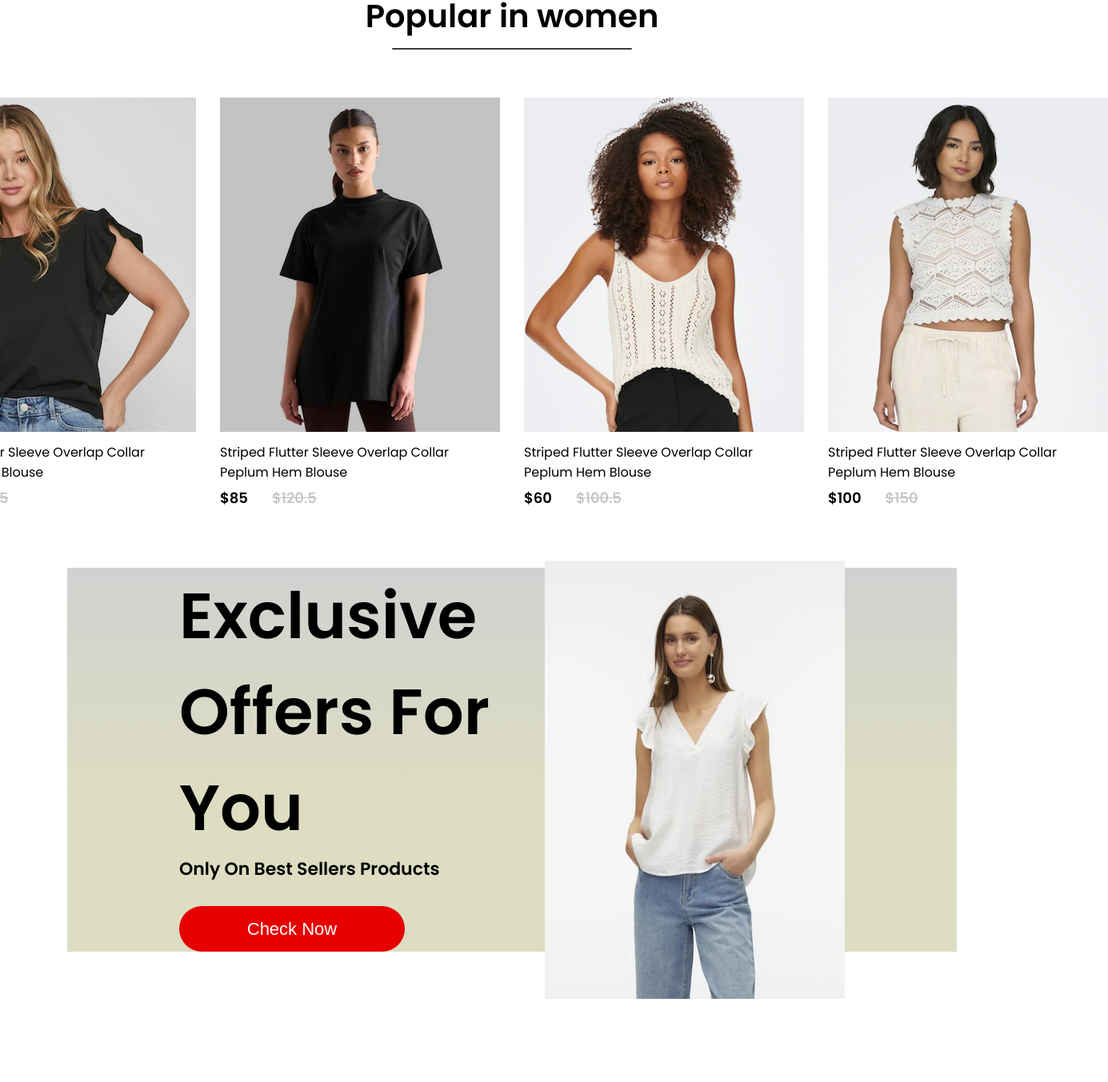
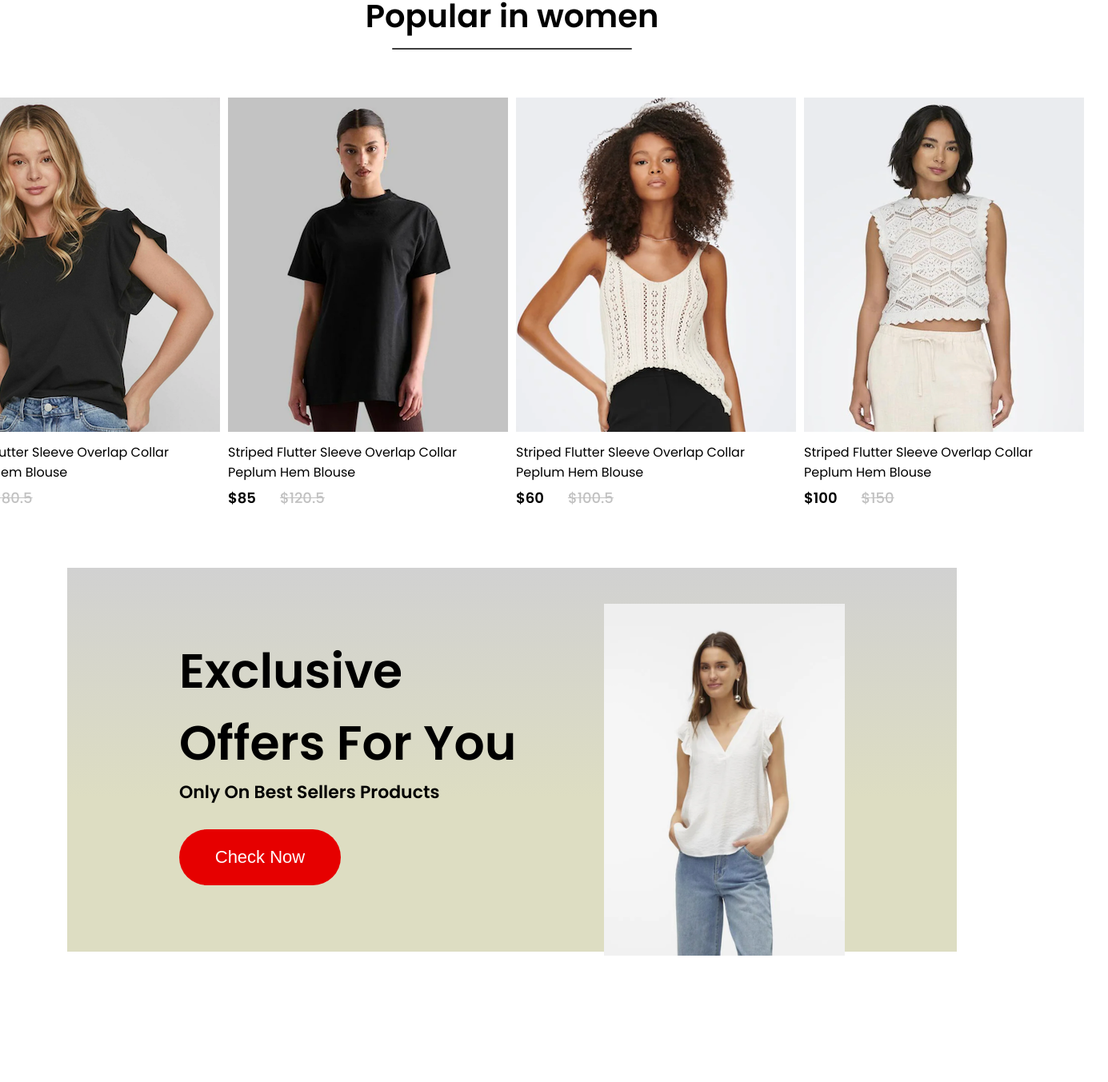
Before and after one commit to Amir-ofclAcnt/SHOPPER, a React (Create React App) app: page / in a window 1280 px wide. Shown: the part 900-2253 px from the top of the page at 80% size, 1385 px wide, since content can reach past the window. Built offline with nearby package versions, Linux system fonts and the light colour scheme.

Commit message:
styled nav and buttons etc

```diff
--- a/src/Components/Hero/Hero.css
+++ b/src/Components/Hero/Hero.css
@@ -49,7 +49,7 @@
   font-weight: 500;
   cursor: pointer;
 }
-.hero-latest-btn button:hover{
+.hero-latest-btn button:hover {
   background-color: rgb(250, 0, 0);
 }
 .hero-right {
--- a/src/Components/Hero/Hero.jsx
+++ b/src/Components/Hero/Hero.jsx
@@ -8,7 +8,7 @@ const Hero = () => {
   return (
     <div className="hero">
       <div className="hero-left">
-        <h2>New Arrivals Only</h2>
+        <h2>Summer Season</h2>
         <div>
           <div className="hero-hand-icon">
             <p>new</p>
--- a/src/Components/Navbar/Navbar.css
+++ b/src/Components/Navbar/Navbar.css
@@ -13,6 +13,7 @@
 .nav-f-logo{
   width: 200px;
   height: 50px;
+  cursor: pointer;
 }
 .nav-logo p {
   color: rgb(61, 61, 61);
@@ -37,6 +38,9 @@
   cursor: pointer;
 }
 .nav-menu li a:visited {
+  color: black;
+}
+.nav-menu li a:active {
   color: black;
 }
 
@@ -79,4 +83,6 @@
   font-size: 14px;
   background-color: red;
   color: white;
+  cursor: pointer;
+
 }
--- a/src/Components/NewCollections/NewCollections.css
+++ b/src/Components/NewCollections/NewCollections.css
@@ -3,7 +3,7 @@
   flex-direction: column;
   align-items: center;
   gap: 10px;
-    margin-bottom: 100px;
+  margin-bottom: 100px;
 }
 .new-collections h1 {
   color: black;
@@ -22,5 +22,9 @@
   grid-template-columns: 1fr 1fr 1fr 1fr;
   margin-top: 50px;
   gap: 30px;
-
 }
+@media only screen and (max-width: 1440px) {
+  .collections {
+    gap: 10px;
+  }
+}
--- a/src/Components/NewsLetter/NewsLetter.css
+++ b/src/Components/NewsLetter/NewsLetter.css
@@ -57,3 +57,10 @@
 .newsletter div button:hover {
   background-color: rgb(40, 40, 40);
 }
+@media only screen and (max-width: 1440px) {
+  .newsletter h1 {
+    color: black;
+    font-size: 40px;
+    font-weight: 600;
+  }
+}
--- a/src/Components/Offers/Offers.css
+++ b/src/Components/Offers/Offers.css
@@ -38,9 +38,8 @@
   margin-top: 30px;
   cursor: pointer;
 }
-.offers-left button:hover{
+.offers-left button:hover {
   background-color: rgb(250, 0, 0);
-
 }
 .offers-right {
   flex: 1;
@@ -49,3 +48,30 @@
   justify-content: flex-end;
   padding-top: 50px;
 }
+@media only screen and (max-width: 1440px) {
+  .offers-left h1 {
+    color: black;
+    font-size: 60px;
+    font-weight: 600;
+  }
+  .offers-left p {
+    color: black;
+    font-size: 22px;
+    font-weight: 600;
+  }
+  .offers-left button {
+    width: 202px;
+    height: 70px;
+    border-radius: 35px;
+    background-color: rgb(230, 0, 0);
+    border: none;
+    color: white;
+    font-size: 22px;
+    font-weight: 500;
+    margin-top: 30px;
+    cursor: pointer;
+  }
+  .offers-right-img{
+    height: 440px;
+  }
+}
--- a/src/Components/Popular/Popular.css
+++ b/src/Components/Popular/Popular.css
@@ -17,9 +17,14 @@
   border-radius: 10px;
   background-color: rgb(61, 61, 61);
 }
-.popular-item{
-    margin-top: 50px;
-    display: flex;
-    gap: 30px;
+.popular-item {
+  margin-top: 50px;
+  display: flex;
+  gap: 30px;
+}
 
+@media only screen and (max-width: 1440px) {
+  .popular-item {
+    gap: 10px;
+  }
 }
--- a/src/Components/ProductDisplay/ProductDisplay.css
+++ b/src/Components/ProductDisplay/ProductDisplay.css
@@ -60,10 +60,13 @@
 }
 .productdisplay-right-sizes div {
   padding: 18px 24px;
-  background: rgb(251, 251, 251);
+  background: rgb(240, 240, 240);
   border: 1px solid rgb(201, 201, 201);
   border-radius: 3px;
   cursor: pointer;
+}
+.productdisplay-right-sizes div:hover {
+background-color:white ;
 }
 .productdisplay-right button{
     padding: 20px 40px;
@@ -71,15 +74,15 @@
     font-size: 16px;
     font-weight: 600;
     color: white;
-    background:rgb(67, 67, 67) ;
+    background:rgb(60, 60, 60) ;
     margin-bottom: 40px;
     border: none;
     outline: none;
     cursor: pointer;
 
 }
-.productdisplay-right button:active{
-    background-color: black;
+.productdisplay-right button:hover{
+    background-color: rgb(40, 40, 40);
 }
 .productdisplay-right-category{
     margin-top: 10px;
--- a/src/Components/RelatedProducts/RelatedProducts.css
+++ b/src/Components/RelatedProducts/RelatedProducts.css
@@ -1,25 +1,28 @@
-.relatedproducts{
+.relatedproducts {
   display: flex;
   flex-direction: column;
   align-items: center;
   gap: 10px;
   height: 90vh;
 }
-.relatedproducts h1{
+.relatedproducts h1 {
   color: #171717;
   font-size: 50px;
   font-weight: 600px;
-
 }
-.relatedproducts hr{
+.relatedproducts hr {
   width: 200px;
   height: 6px;
   border-radius: 10px;
   background-color: #252525;
 }
-.relatedproducts-item{
+.relatedproducts-item {
   margin-top: 50px;
   display: flex;
   gap: 30px;
-
 }
+@media only screen and (max-width: 1440px) {
+  .relatedproducts-item {
+    gap: 10px;
+  }
+}
--- a/src/Pages/CSS/ShopCategory.css
+++ b/src/Pages/CSS/ShopCategory.css
@@ -20,6 +20,7 @@
 .shopcategory-products {
   margin: 20px 170px;
   display: grid;
+  justify-content: center;
   grid-template-columns: 1fr 1fr 1fr 1fr;
   row-gap: 80px;
 }
@@ -39,3 +40,7 @@
   font-weight: 500;
   cursor: pointer;
 }
+.explore-button:hover{
+  background-color: rgb(40, 40, 40);
+
+}
```
Also changed, not shown: src/Components/ProductDisplay/ProductDisplay.jsx (line endings or trailing spaces). Lines whose indentation alone changed are shown as unchanged.
